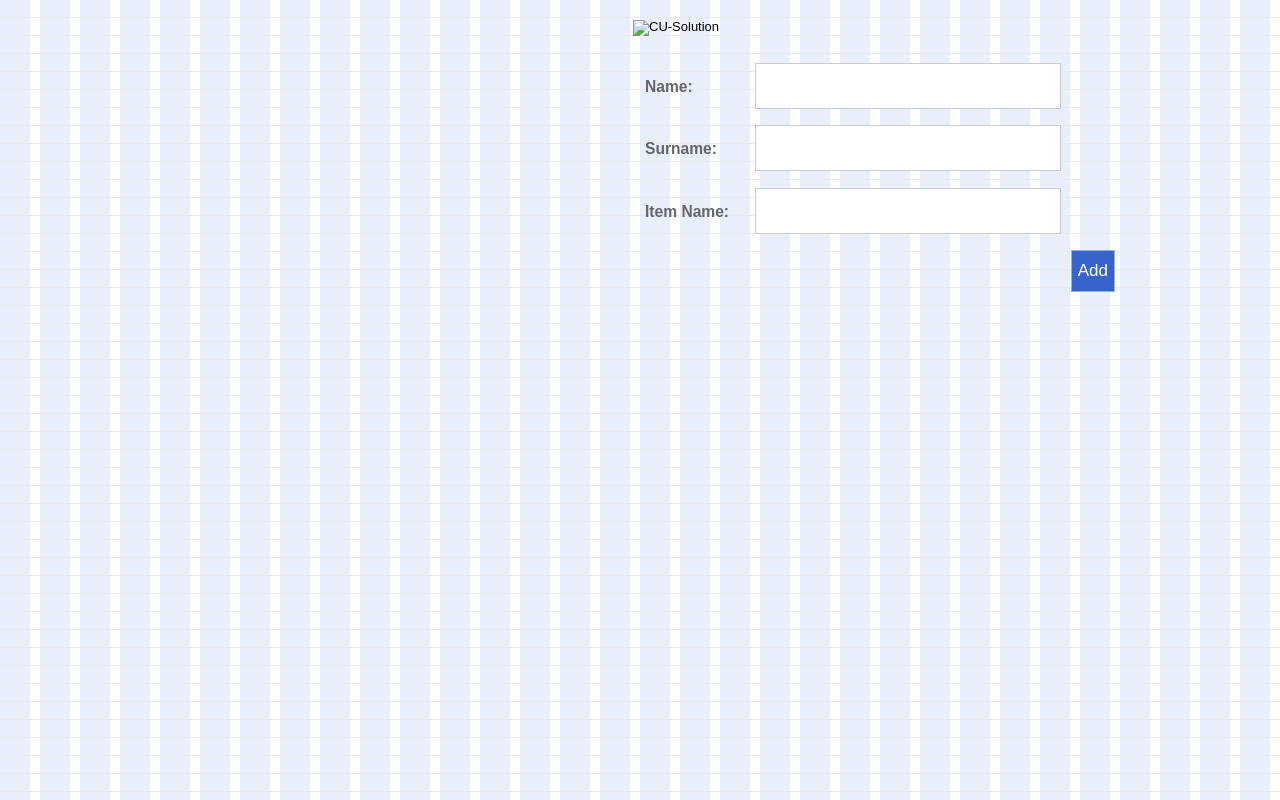
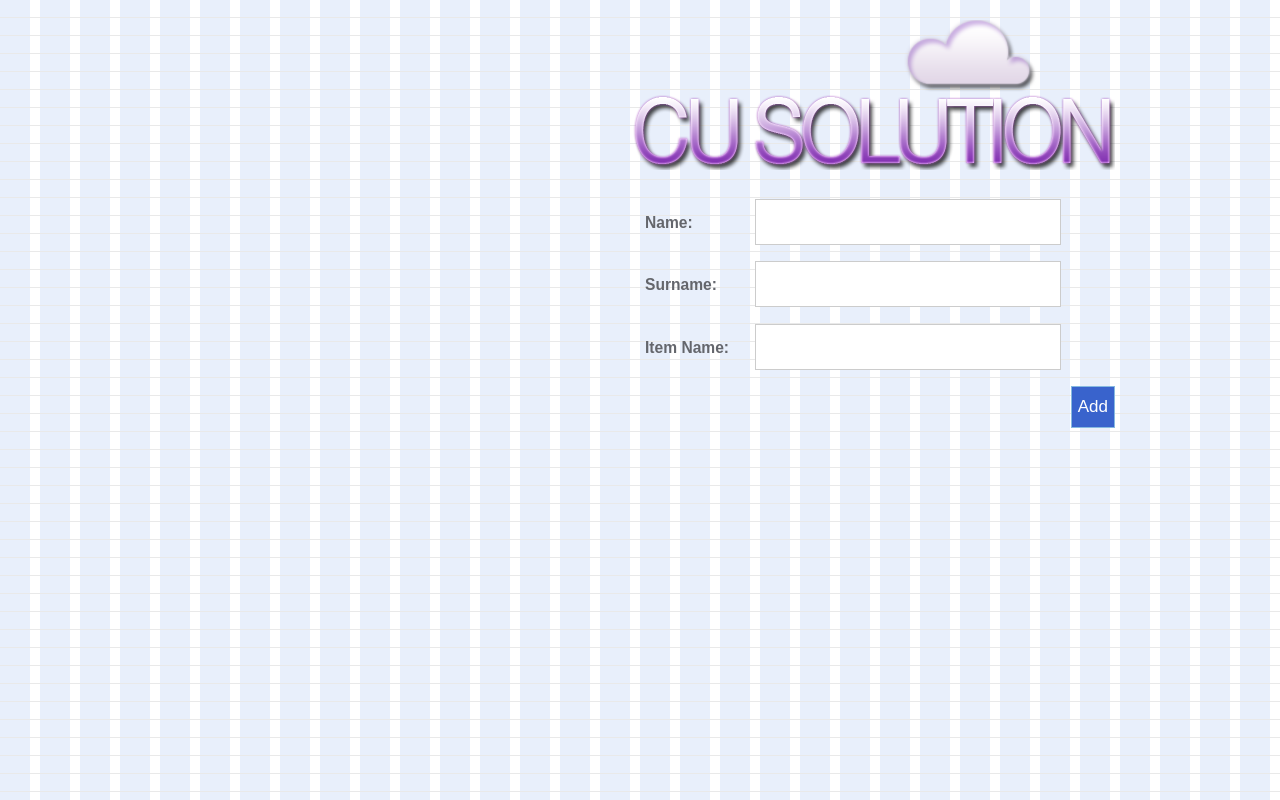
Before and after one commit to Activesite/Cu-Solution, a plain HTML site: page index.html in a window 1280 px wide. Drawn offline with Linux system fonts and the light colour scheme.

Commit message:
fix picture
Signed-off-by: Saran Yamasathien <pom.saran@gmail.com>

```diff
--- a/index.html
+++ b/index.html
@@ -8,7 +8,7 @@
 <body>
 	<div id="pagewrapper">
 		<div id="header">
-			<div id="banner"><img src="images/CU-Solution" alt="CU-Solution"></div>
+			<div id="banner"><img src="Images/CU-Solution.png" alt="CU-Solution"></div>
 			<br class="clear">
 		</div>
 		<div id="content">
--- a/sass/application.scss
+++ b/sass/application.scss
@@ -2,7 +2,7 @@
 html{
 
 	font:$font;
-	background:url('../images/grid.png');
+	background:url('../Images/grid.png');
 }
 body{
 
```
Also changed, not shown: stylesheets/application.css.
